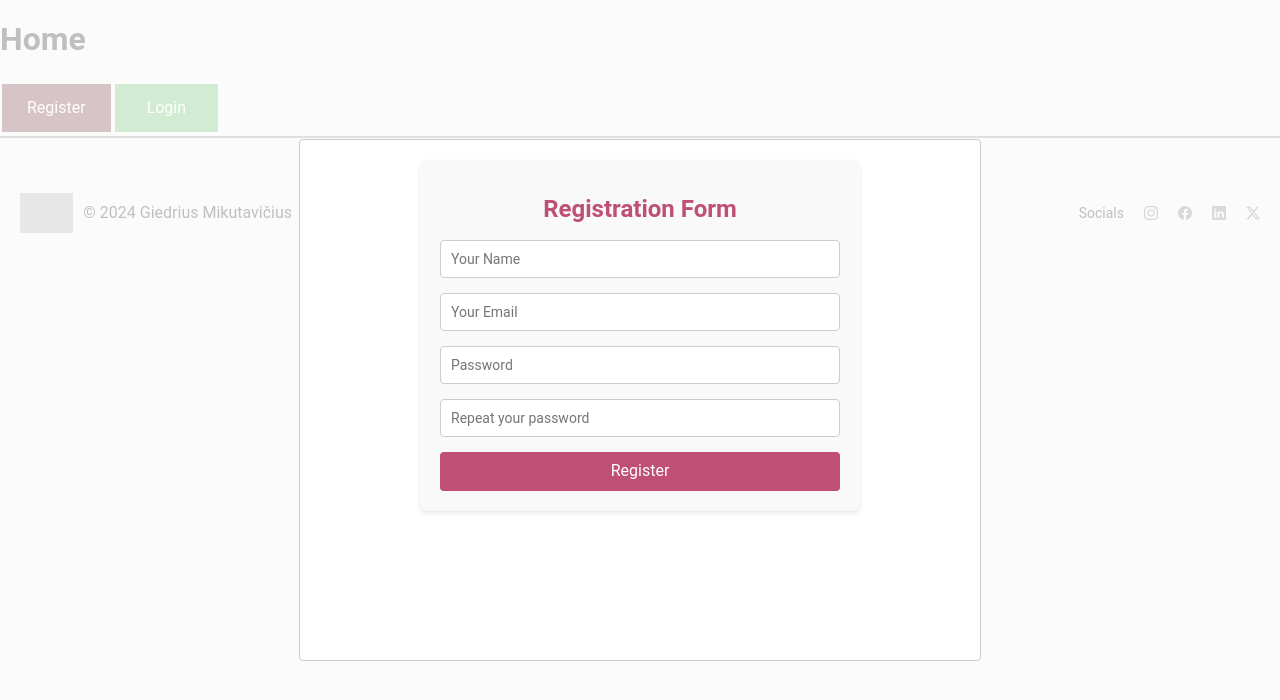
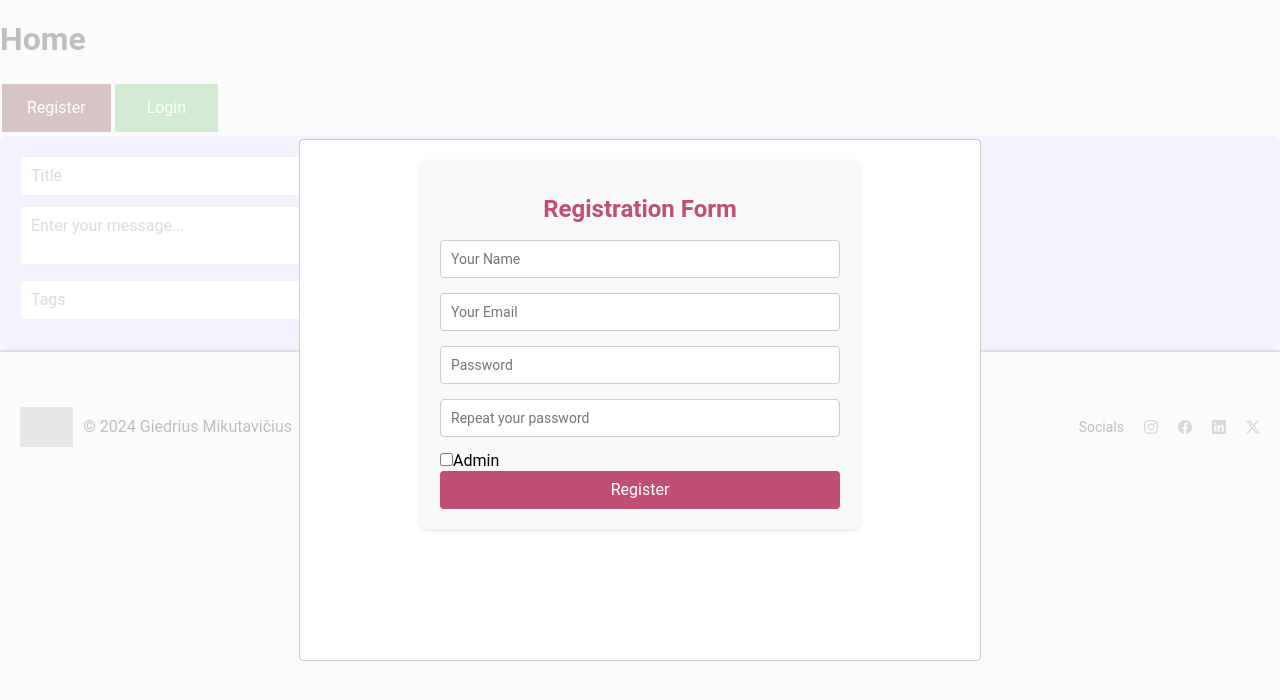
Before and after one commit to GiedriusMiku/Baigiamasis, a React (Create React App) app in the folder baigiamasis_darbas/: page / in a window 1280 px wide. Both pictures are taken after a click on the button "Register". Shown: the top 700 px of the page. Built offline with nearby package versions, Linux system fonts and the light colour scheme; grey boxes are pictures that could not be loaded.

Commit message:
register fix

```diff
--- a/baigiamasis_darbas/src/App.jsx
+++ b/baigiamasis_darbas/src/App.jsx
@@ -8,6 +8,7 @@ import Login from './components/pages/Login';
 import Footer from './components/UI/Footer';
 import Register from './components/pages/Register';
 import Home from './components/pages/Home';
+import Cards from './components/pages/Cards';
 
 Modal.setAppElement('#root');
 
@@ -41,6 +42,7 @@ const App = () => {
       <Modal isOpen={showLoginForm} onRequestClose={() => setShowLoginForm(false)} style={customStyles}>
         <Login />
       </Modal>
+      <Cards />
       <Footer />
     </Router>
   );
--- a/baigiamasis_darbas/src/components/pages/Cards.jsx
+++ b/baigiamasis_darbas/src/components/pages/Cards.jsx
@@ -1,9 +1,71 @@
+import React, { useState } from 'react';
+import styled from 'styled-components'; // Import Styled Components
+
+// Styled components for form elements
+const FormWrapper = styled.div`
+  background-color: #c2c3f5c9;
+  padding: 20px;
+  border-radius: 8px;
+  box-shadow: 0 2px 4px rgba(0, 0, 0, 0.1);
+`;
+
+const Input = styled.input`
+  width: 50%;
+  padding: 10px;
+  margin-bottom: 10px;
+  border: 1px solid #ccc;
+  border-radius: 4px;
+`;
+
+const TextArea = styled.textarea`
+  width: 50%;
+  padding: 10px;
+  margin-bottom: 10px;
+  border: 1px solid #ccc;
+  border-radius: 4px;
+`;
+
+const Button = styled.button`
+  background-color: #007bff;
+  color: #fff;
+  border: none;
+  padding: 10px 20px;
+  border-radius: 4px;
+  cursor: pointer;
+`;
+
 const Cards = () => {
+  const [title, setTitle] = useState('');
+  const [message, setMessage] = useState('');
+  const [tags, setTags] = useState([]);
+
+  const handlePost = () => {
+    const postData = { title, message, tags };
+    console.log('Posting data:', postData);
+  };
+
   return (
-    <>
-
-    </>
-   );
-}
+    <FormWrapper>
+      <Input
+        type="text"
+        placeholder="Title"
+        value={title}
+        onChange={(e) => setTitle(e.target.value)}
+      />
+      <TextArea
+        placeholder="Enter your message..."
+        value={message}
+        onChange={(e) => setMessage(e.target.value)}
+      />
+      <Input
+        type="text"
+        placeholder="Tags "
+        value={tags.join(', ')}
+        onChange={(e) => setTags(e.target.value.split(', '))}
+      />
+      <Button onClick={handlePost}>Post</Button>
+    </FormWrapper>
+  );
+};
 
 export default Cards;
--- a/baigiamasis_darbas/src/components/pages/Register.jsx
+++ b/baigiamasis_darbas/src/components/pages/Register.jsx
@@ -1,5 +1,6 @@
 import React, { useState } from 'react';
 import styled from 'styled-components';
+import RoleCheckbox from './Roles';
 
 const Wrapper = styled.div`
   max-width: 400px;
@@ -43,15 +44,25 @@ const Button = styled.button`
   }
 `;
 
-
-
 const Register = () => {
+  const [isAdmin, setIsAdmin] = useState(false);
   const [formData, setFormData] = useState({
     name: '',
     email: '',
     password: '',
     confirmPassword: '',
+    role: '',
   });
+
+const handleCheckboxChange = () => {
+  setIsAdmin(!isAdmin);
+  setFormData({
+    ...formData,
+    role: !isAdmin ? 'admin' : 'user',
+  });
+};
+
+
 
   const handleChange = (e) => {
     const { name, value } = e.target;
@@ -61,8 +72,25 @@ const Register = () => {
   const handleSubmit = (e) => {
     e.preventDefault();
     console.log('Form submitted:', formData);
-    localStorage.setItem('formData', JSON.stringify(formData));
-  };
+
+    fetch('http://localhost:8090/users', {
+      method: 'POST',
+      headers: {
+        'Content-Type': 'application/json',
+      },
+      body: JSON.stringify(formData),
+    })
+    .then(response => response.json())
+  .then(data => {
+    console.log('Success:', data);
+    alert('Form submitted successfully');
+  })
+  .catch((error) => {
+    console.error('Error:', error);
+    alert('Error submitting form');
+  });
+
+};
 
   return (
     <Wrapper>
@@ -100,6 +128,7 @@ const Register = () => {
           onChange={handleChange}
           required
         />
+        <RoleCheckbox isAdmin={isAdmin} onCheckboxChange={handleCheckboxChange} />
         <Button type="submit">Register</Button>
       </Form>
     </Wrapper>
--- /dev/null
+++ b/baigiamasis_darbas/src/components/pages/Roles.jsx
@@ -0,0 +1,18 @@
+import React, { useState } from 'react';
+
+function RoleCheckbox({ isAdmin, onCheckboxChange }) {
+  return (
+    <div>
+      <label>
+        <input
+          type="checkbox"
+          checked={isAdmin}
+          onChange={onCheckboxChange}
+        />
+        Admin
+      </label>
+    </div>
+  );
+}
+
+export default RoleCheckbox;
--- a/baigiamasis_darbas/src/data.json
+++ b/baigiamasis_darbas/src/data.json
@@ -1,40 +1,64 @@
 {
-  "users":[
+  "users": [
     {
-      "id":1,
-      "name":"John",
-      "password":"password",
-      "role":"admin"
+      "id": "1",
+      "name": "John",
+      "password": "password",
+      "role": "admin"
     },
     {
-      "id":2,
-      "name":"Jane",
-      "password":"password1",
-      "role":"user"
+      "id": "2",
+      "name": "Jane",
+      "password": "password1",
+      "role": "user"
+    },
+    {
+      "id": "415f",
+      "name": "giedrius",
+      "email": "giedrius.mikutavicius1@gmail.com",
+      "password": "sss",
+      "confirmPassword": "sss",
+      "role": ""
+    },
+    {
+      "id": "aa53",
+      "name": "giedrius",
+      "email": "giedrius.mikutavicius1@gmail.com",
+      "password": "qqq",
+      "confirmPassword": "qqq",
+      "role": "admin"
+    },
+    {
+      "id": "52a9",
+      "name": "giedrius",
+      "email": "giedrius.mikutavicius1@gmail.com",
+      "password": "qqqq",
+      "confirmPassword": "qqqq",
+      "role": "user"
     }
   ],
-  "cards":[
+  "cards": [
     {
-      "id":1,
-      "userId":1,
-      "title":"Card 1",
-      "description":"Description 1",
-      "comments":[
+      "id": "1",
+      "userId": 1,
+      "title": "Card 1",
+      "description": "Description 1",
+      "comments": [
         {
-          "id":1,
-          "text":"Comment 1"
+          "id": 1,
+          "text": "Comment 1"
         }
       ]
     },
     {
-      "id":2,
-      "userId":2,
-      "title":"Card 2",
-      "description":"Description 2",
-        "comments":[
+      "id": "2",
+      "userId": 2,
+      "title": "Card 2",
+      "description": "Description 2",
+      "comments": [
         {
-          "id":2,
-          "text":"Comment 2"
+          "id": 2,
+          "text": "Comment 2"
         }
       ]
     }
```
